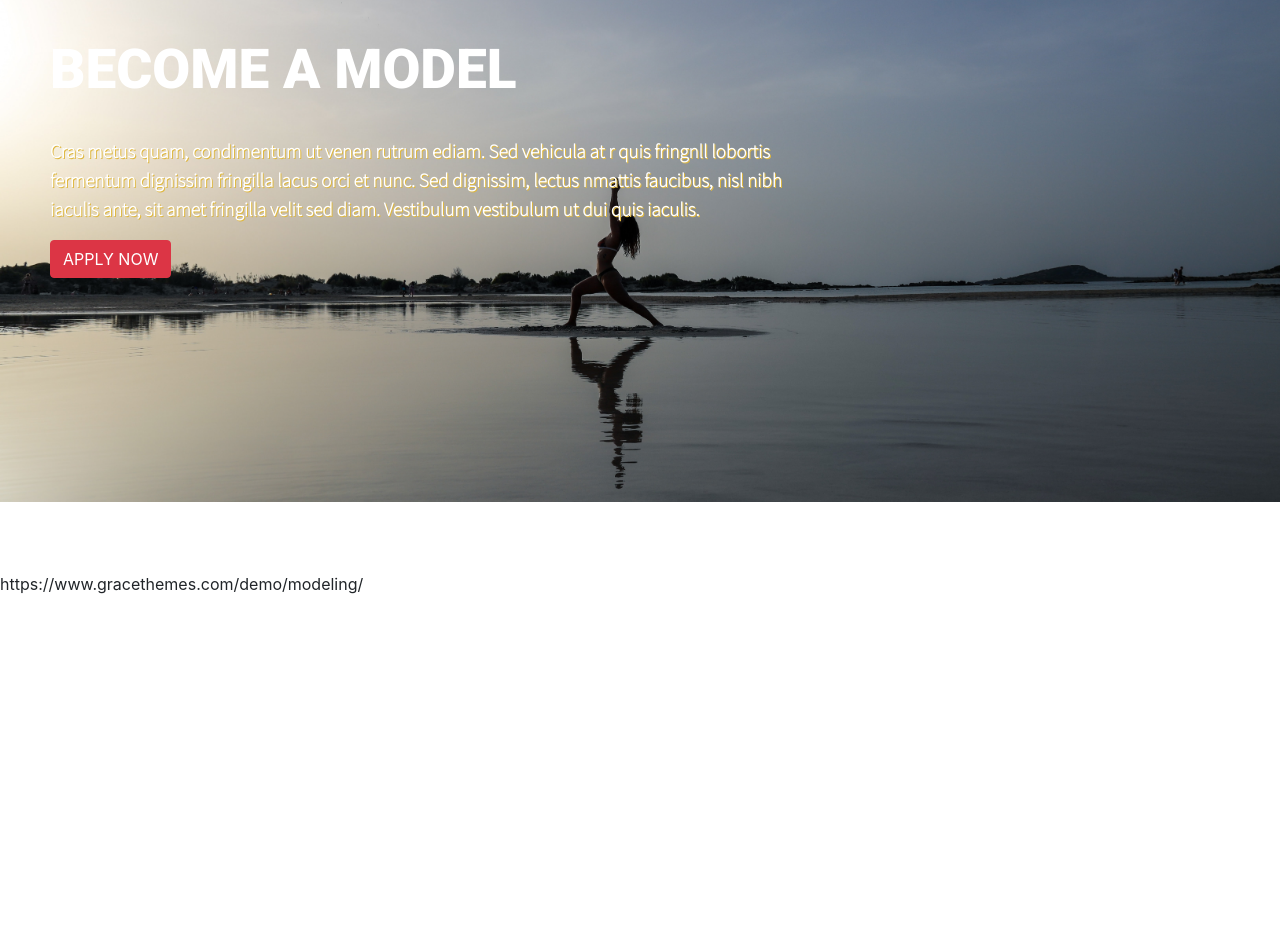
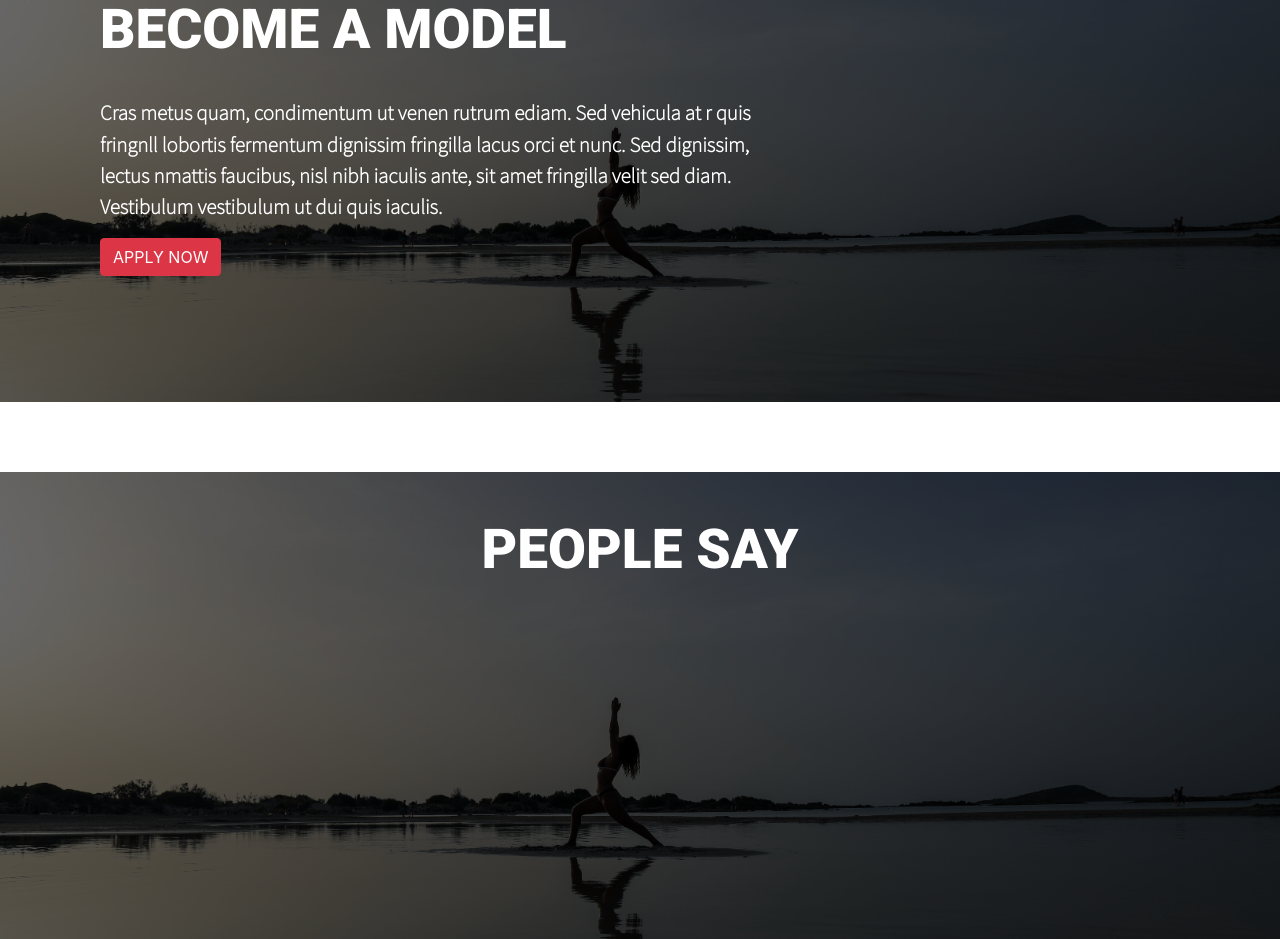
Before and after one commit to juan251189/Kyoka-portfolio, a Vue app: page / in a window 1280 px wide. Shown: the part 4918-5857 px from the top of the page. Before the commit the page ends 5514 px from the top, so only its background shows below. Built offline with nearby package versions, Linux system fonts and the light colour scheme.

Commit message:
section people say in progress

```diff
--- a/src/App.vue
+++ b/src/App.vue
@@ -318,8 +318,11 @@
 
 
   <section id="take-chance">
-    <div class="container-fluid">
+
+    <div class="container">
       <div class="row">
+
+
         <div class="col-sm-12 col-md-8 take-chance-content">
           <h3>PROFESSIONAL ADVICE</h3>
           <h2> BECOME A MODEL </h2>
@@ -335,6 +338,22 @@
   </section>
 
 
+
+  <section id="people-say">
+
+    <div class="container">
+      <div class="row justify-content-center">
+
+
+        <div class="col-7 people-say-content text-center">
+          <h2>PEOPLE SAY</h2>
+
+        </div>
+
+
+      </div>
+    </div>
+  </section>
 
 
 
@@ -739,26 +758,41 @@ i {
   background-repeat: no-repeat;
   background-size: cover;
 
-  min-height: 600px;
-  padding: 70px 20px;
+  min-height: 500px;
+
+
+
+position:relative;
+
+}
+
+
+#take-chance::after{
+  content:'';
+  position:absolute;
+  top:0;
+  width: 100%;
+  height: 100%;
+  z-index: 1;
+  background-color:rgb(0, 0, 0,0.6);
+}
+
+
+.take-chance-text {
+  font-size: 1.3em;
+  font-family: 'Assistant', sans-serif;
+  font-weight: 700;
+
+  color: white;
+
 
 
 }
 
-
-
-.take-chance-text {
-  font-size: 1.2em;
-  font-family: 'Assistant', sans-serif;
-  font-weight: bold;
-
-  color: white;
-
-  text-shadow: 1px 1px rgb(223, 184, 65);
-
+.take-chance-content{
+  padding:30px;
+  z-index:2;
 }
-
-
 .take-chance-content h2 {
   font-size: 55px;
   line-height: 55px;
@@ -778,6 +812,71 @@ i {
   text-transform: uppercase;
 }
 
+
+
+#people-say {
+
+
+  background-image: url('~@/assets/professional-advice.jpg');
+
+  background-attachment: fixed;
+  background-position: center;
+  background-repeat: no-repeat;
+  background-size: cover;
+
+  min-height: 500px;
+
+
+
+position:relative;
+
+}
+
+
+#people-say::after{
+  content:'';
+  position:absolute;
+  top:0;
+  width: 100%;
+  height: 100%;
+  z-index: 1;
+  background-color:rgb(0, 0, 0,0.6);
+}
+
+
+.people-say-text {
+  font-size: 1.3em;
+  font-family: 'Assistant', sans-serif;
+  font-weight: 700;
+
+  color: white;
+
+
+
+}
+
+.people-say-content{
+  padding:50px 30px;
+  z-index:2;
+}
+.people-say-content h2 {
+  font-size: 55px;
+  line-height: 55px;
+  font-weight: 600;
+  margin: 0 0 40px;
+  color: #fff;
+  text-transform: uppercase;
+}
+
+.people-say-content h3 {
+  font-size: 25px;
+  text-shadow: 0.5px 0.5px rgb(68, 68, 75);
+
+  font-weight: 700;
+  margin: 0 0 40px;
+  color: #FE3333;
+  text-transform: uppercase;
+}
 
 
 
```
